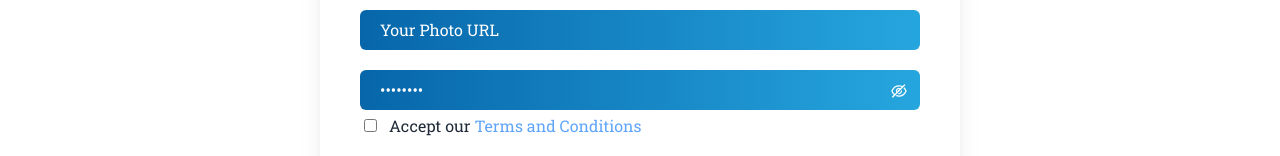
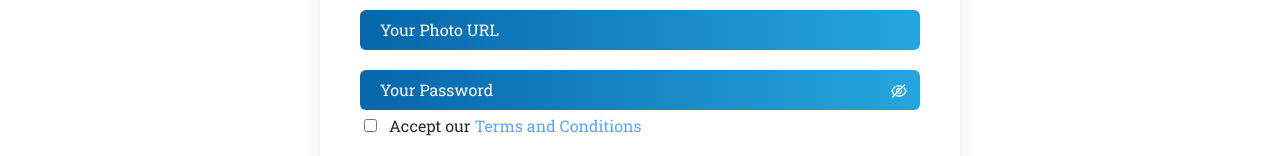
Before and after one commit to ares-oykot/byteBids-Front-End, a React (Vite) app: page /signUp in a window 1280 px wide. Shown: the part 606-762 px from the top of the page. Built offline with nearby package versions, Linux system fonts and the light colour scheme; no server answers.

Commit message:
update readme.md file

```diff
--- a/src/Pages/Registration/Registration.jsx
+++ b/src/Pages/Registration/Registration.jsx
@@ -91,7 +91,7 @@ const Registration = () => {
                         <input type="email" name="email" className="block text-white outline-none rounded-md mt-5 pl-5 placeholder-white w-full py-2 bg-gradient-to-r from-[#0766AA] to-[#26A6DE]" placeholder="Your Email" required />
                         <input type="text" name="photo" className="block text-white outline-none rounded-md mt-5 pl-5 placeholder-white w-full py-2 bg-gradient-to-r from-[#0766AA] to-[#26A6DE]" placeholder="Your Photo URL" required />
                         <div className="relative">
-                            <input defaultValue="123456A#" type={showPassword ? 'text' : 'password'} name="password" className="block text-white outline-none rounded-md mt-5 pl-5 placeholder-white w-full py-2 bg-gradient-to-r from-[#0766AA] to-[#26A6DE]" placeholder="Your Password" required />
+                            <input type={showPassword ? 'text' : 'password'} name="password" className="block text-white outline-none rounded-md mt-5 pl-5 placeholder-white w-full py-2 bg-gradient-to-r from-[#0766AA] to-[#26A6DE]" placeholder="Your Password" required />
                             <span className="text-white absolute right-3 bottom-[0.6rem] cursor-pointer text-lg" onClick={() => setShowPassword(!showPassword)}>{showPassword ? <AiFillEye></AiFillEye> : <AiOutlineEyeInvisible></AiOutlineEyeInvisible>}</span>
                         </div>
                         <div className="ml-1 my-1">
```
Also changed, not shown: 1 other file (tests, documents, lock files or other folders).
